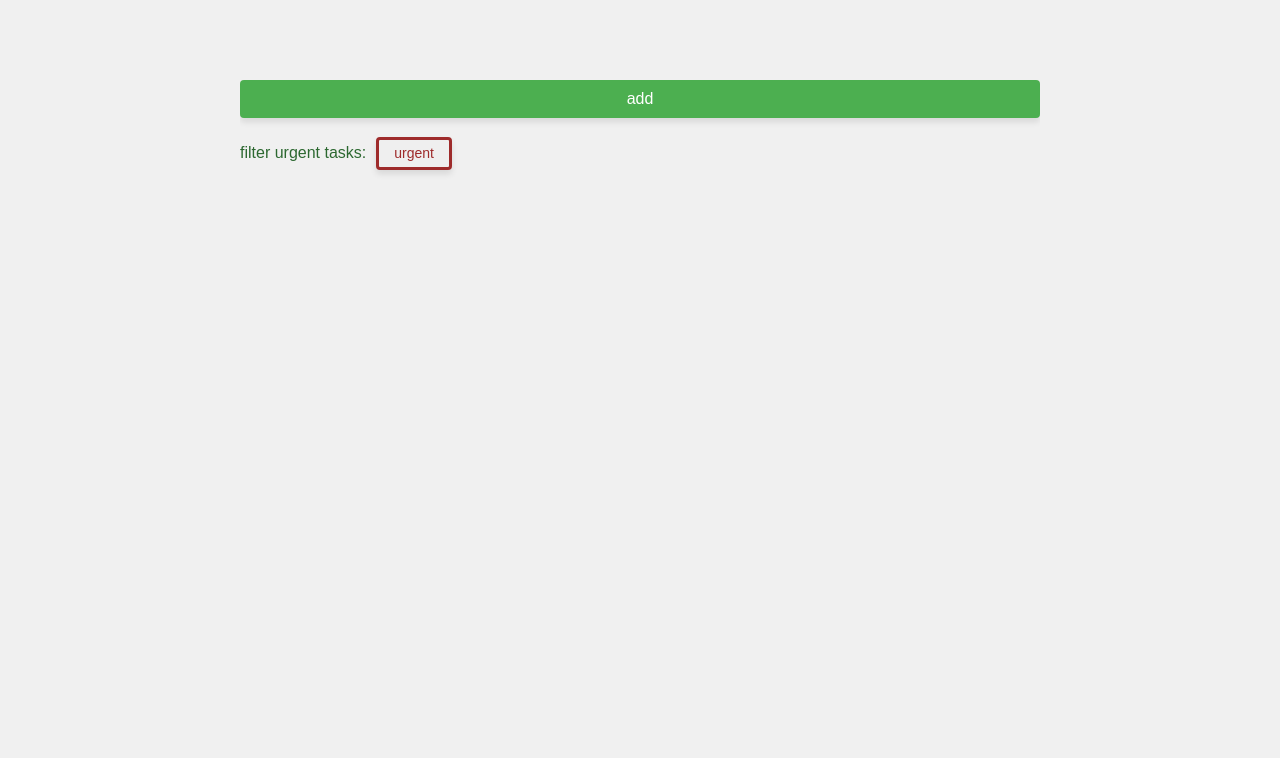
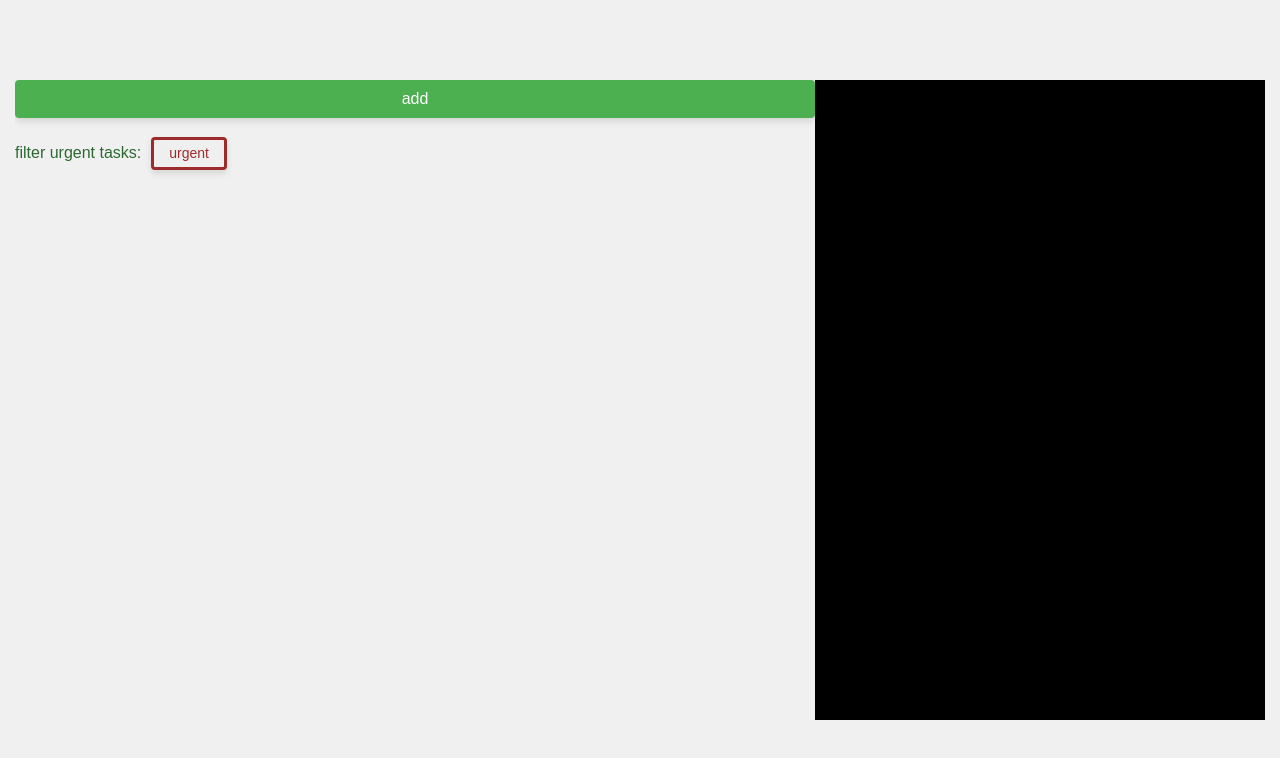
Before and after one commit to TheaAleksovDev/ReactConceptsPractice, a React (Create React App) app: page / in a window 1280 px wide. Shown: the top 758 px of the page. Built offline with nearby package versions, Linux system fonts and the light colour scheme.

Commit message:
Project organization; Base of WorkBuddies

```diff
--- a/src/App.css
+++ b/src/App.css
@@ -1,5 +1,9 @@
 .App {
   text-align: center;
+  display: flex;
+  align-items: center;
+  justify-content: center;
+  flex-direction: row;
 }
 
 .App-logo {
--- a/src/App.tsx
+++ b/src/App.tsx
@@ -1,11 +1,13 @@
 import React from 'react';
 import './App.css';
-import Tasks from './components/Tasks';
+import Tasks from './components/Tasks/Tasks';
+import WorkBuddies from './components/WorkBuddies/WorkBuddies';
 
 function App() {
   return (
     <div className="App">
-      <Tasks></Tasks>
+      <Tasks/>
+      <WorkBuddies/>
     </div>
   );
 }
--- /dev/null
+++ b/src/components/WorkBuddies/WorkBuddies.tsx
@@ -0,0 +1,10 @@
+import React from "react"
+import './work-buddies.css'
+
+const WorkBuddies = () =>{
+    return(<div className="work-buddies"></div>
+
+    )
+}
+
+export default WorkBuddies
--- /dev/null
+++ b/src/components/WorkBuddies/work-buddies.css
@@ -0,0 +1,4 @@
+.work-buddies{
+    width: 450px;
+    height: 80vh;background-color: black;
+}
```
Also changed, not shown: src/components/Tasks/CreateTask.tsx (renamed from src/components/CreateTask.tsx), src/components/Tasks/Task.tsx (renamed from src/components/Task.tsx), src/components/Tasks/TaskInterface.tsx (renamed from src/components/TaskInterface.tsx), src/components/Tasks/Tasks.tsx (renamed from src/components/Tasks.tsx), src/components/Tasks/tasks.css (renamed from src/components/tasks.css).
